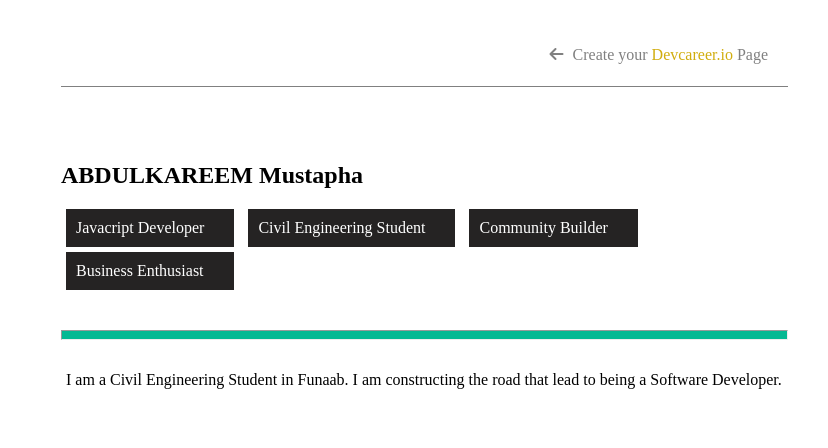
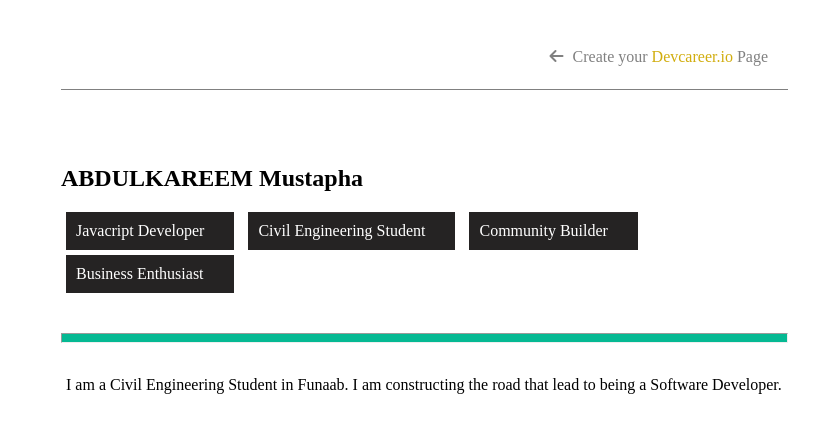
Before and after one commit to Aphatheology/DevCareer, a plain HTML site: page index.html in a window 1280 px wide. Shown: the top 448 px of the page, 452-1280 px from the left. Drawn offline with Linux system fonts and the light colour scheme.

Commit message:
Update style.css

```diff
--- a/style.css
+++ b/style.css
@@ -11,6 +11,7 @@ main {
 .profile-img {
     background-color: #05b993;
     background-image: url('https://devcareer.io/images/bg.svg');
+    padding-bottom: 25px;
 }
 
 .profile-img img {
@@ -88,9 +89,9 @@ hr {
     width: 100%;
 }
 
-p {
+p , p.bio {
     text-align: left;
-    line-height: 130%;
+    line-height: 150%;
     margin: 25px auto;
     padding: 5px;
 }
@@ -230,7 +231,7 @@ h3 {
     }
 
     .profile-img {
-        height: 100vh;
+        /* height: 100vh; */
         width: 35vw;
         padding: 25px ;
         display: flex;
```
